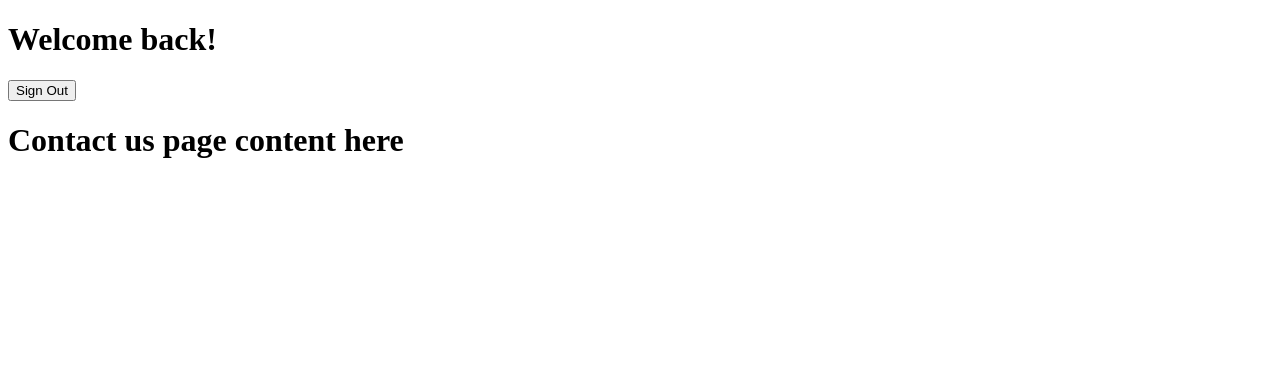
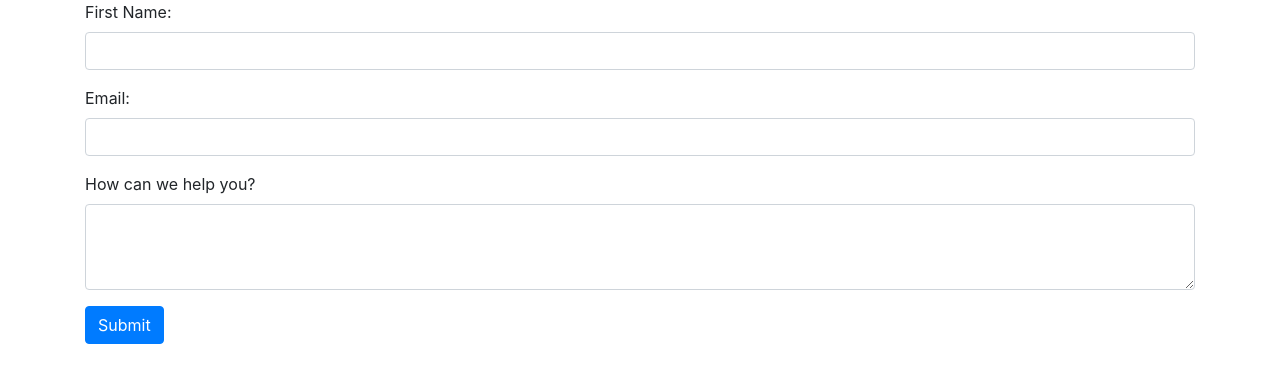
Before and after one commit to eric840/first-flask, a Flask app: page /contact in a window 1280 px wide. Shown: the top 383 px of the page. Run offline with Flask 2, Linux system fonts and the light colour scheme; some libraries are stand-ins or nearby versions.

Commit message:
added non-functioning contact us form

```diff
--- a/server.py
+++ b/server.py
@@ -1,10 +1,10 @@
-from flask import Flask, render_template
+from flask import Flask, render_template, request
 app = Flask(__name__)
 
 @app.route("/")
 def index():
-    signed_in = True # we are hardcoding this just to demonstrate how we can do conditionals in our template files, in future we won't be hardcoding this.
-    return render_template('index.html', signed_in=signed_in)
+    first_name = request.args.get('first_name')
+    return render_template('index.html', first_name=first_name)
 
 @app.route("/<name>")
 def index_name(name):
--- /dev/null
+++ b/templates/_main.html
@@ -0,0 +1,18 @@
+<!DOCTYPE html>
+<html lang="en">
+<head>
+  <meta charset="utf-8">
+  <meta name="viewport" content="width=device-width, initial-scale=1, maximum-scale=1, user-scalable=no">
+
+  <title></title>
+  <!-- Bootstrap 4.1.3 -->
+  <link rel="stylesheet" href="https://stackpath.bootstrapcdn.com/bootstrap/4.1.3/css/bootstrap.min.css" integrity="sha384-MCw98/SFnGE8fJT3GXwEOngsV7Zt27NXFoaoApmYm81iuXoPkFOJwJ8ERdknLPMO" crossorigin="anonymous">
+</head>
+
+<body>
+    <div class="container">
+      {% block content %}
+      {% endblock %}
+    </div>
+</body>
+</html>
--- a/templates/contact.html
+++ b/templates/contact.html
@@ -1,4 +1,22 @@
-{% extends "main.html" %}
+{% extends "_main.html" %}
 {% block content %}
-<h1>Contact us page content here</h1>
+<form action="{{ url_for('index') }}">
+  <div class="form-group">
+    <label for="first_name">First Name:</label>
+    <input type='text' name='first_name' class="form-control" / >
+  </div>
+
+  <div class="form-group">
+    <label for="email">Email:</label>
+    <input type='text' name='email' class="form-control" / >
+  </div>
+
+  <div class="form-group">
+    <label for="question">How can we help you?</label>
+    <textarea type='text' name='question' class="form-control" rows="3">
+    </textarea>
+  </div>
+
+  <button type="submit" class="btn btn-primary">Submit</button>
+</form>
 {% endblock %}
--- a/templates/main.html
+++ /dev/null
@@ -1,20 +0,0 @@
-<!DOCTYPE html>
-<html>
-<head>
-  <meta charset="utf-8">
-  <title></title>
-</head>
-
-<body>
-  {% if signed_in %}
-    <h1>Welcome back!</h1>
-    <button>Sign Out</button>
-  {% else %}
-    <button>Sign In</button>
-    <button>Sign Up</button>
-  {% endif %}
-  {% block content %}
-
-  {% endblock %}
-</body>
-</html>
```
Also changed, not shown: templates/index.html (+5 -3 lines).
